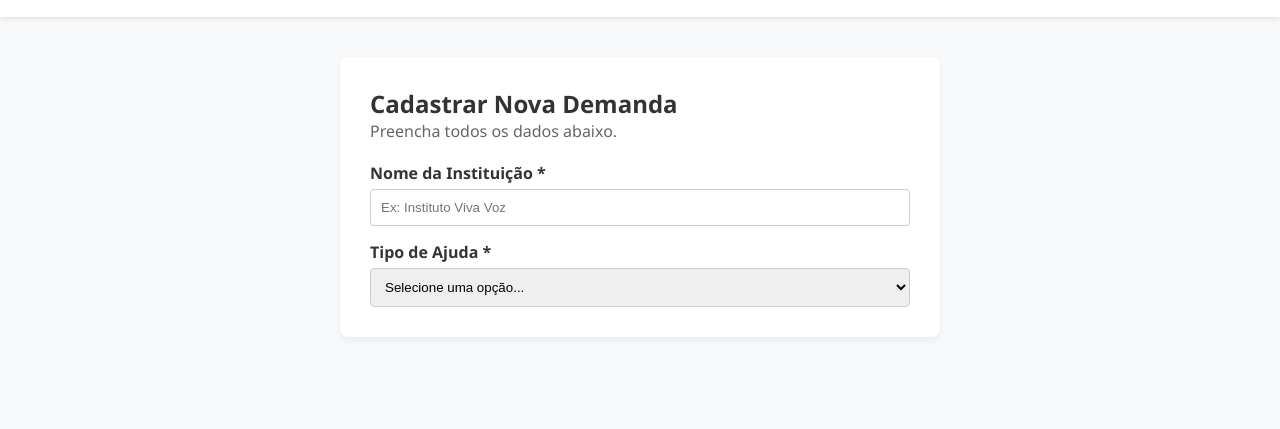
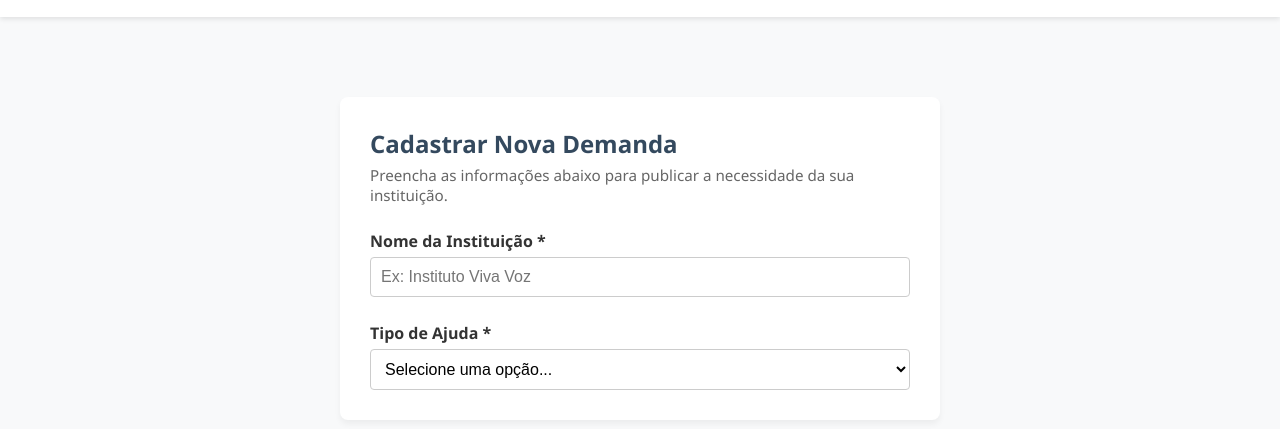
Before and after one commit to Nicollas-devhub/Plataforma-de-Conex-o-Volunt-ria-Local, a plain HTML site: page HTML/cadastro.html in a window 1280 px wide. Shown: the part 63-492 px from the top of the page. Drawn offline with Linux system fonts and the light colour scheme; files that its build step writes are made by us from their sources.

Commit message:
feat: Atualizando o HTML

```diff
--- a/HTML/cadastro.html
+++ b/HTML/cadastro.html
@@ -4,11 +4,12 @@
     <meta charset="UTF-8">
     <meta name="viewport" content="width=device-width, initial-scale=1.0">
     <title>Cadastrar Necessidade - Conexão Voluntária</title>
+    <!-- CSS unificado que garante a identidade visual em todas as páginas -->
     <link rel="stylesheet" href="css/style.css">
 </head>
 <body>
 
-    <!-- Cabeçalho (Consistência Visual) -->
+    <!-- Cabeçalho Padronizado -->
     <header class="main-header">
         <div class="logo">
             <h1>Conexão <span>Voluntária</span></h1>
@@ -20,27 +21,31 @@
         </nav>
     </header>
 
-    <!-- Container do Formulário -->
-    <main class="container">
-        <section class="form-container" style="max-width: 600px; margin: 0 auto; background: #fff; padding: 30px; border-radius: 8px; box-shadow: 0 4px 6px rgba(0,0,0,0.05);">
-            <h2>Cadastrar Nova Demanda</h2>
-            <p class="subtitle" style="margin-bottom: 20px; color: #666;">Preencha todos os dados abaixo.</p>
+    <!-- Container Principal Responsivo -->
+    <main class="container" style="padding: 40px 20px;">
+        <section class="form-container" style="max-width: 600px; margin: 0 auto; background: #ffffff; padding: 30px; border-radius: 8px; box-shadow: 0 4px 6px rgba(0,0,0,0.05);">
+            <h2 style="margin-bottom: 5px; color: #34495e;">Cadastrar Nova Demanda</h2>
+            <p class="subtitle" style="margin-bottom: 25px; color: #666; font-size: 0.95rem;">
+                Preencha as informações abaixo para publicar a necessidade da sua instituição.
+            </p>
 
-            <form id="formCadastro" novalidate style="display: flex; flex-direction: column; gap: 15px;">
+            <!-- Formulário Estruturado -->
+            <form id="formCadastro" novalidate style="display: flex; flex-direction: column; gap: 20px;">
 
                 <!-- 1. Campo: Nome da Instituição -->
-                <div class="form-group">
-                    <label for="nomeInstituicao" style="display: block; font-weight: 600; margin-bottom: 5px;">Nome da Instituição *</label>
-                    <input type="text" id="nomeInstituicao" name="nomeInstituicao" placeholder="Ex: Instituto Viva Voz" autocomplete="off" style="width: 100%; padding: 10px; border: 1px solid #ccc; border-radius: 4px;">
-                    <span class="error-message" id="erroNome" style="color: red; font-size: 0.85rem;"></span>
+                <div class="form-group" style="display: flex; flex-direction: column; gap: 5px;">
+                    <label for="nomeInstituicao" style="font-weight: 600; color: #333;">Nome da Instituição *</label>
+                    <input type="text" id="nomeInstituicao" name="nomeInstituicao" placeholder="Ex: Instituto Viva Voz" autocomplete="off" style="width: 100%; padding: 10px; border: 1px solid #ccc; border-radius: 4px; font-size: 1rem;">
+                    <span class="error-message" id="erroNome" style="color: #e74c3c; font-size: 0.85rem;"></span>
                 </div>
 
-                <!-- 2. Campo: Tipo de Ajuda (O campo novo entrou bem aqui!) -->
-                <div class="form-group">
-                    <label for="tipoAjuda" style="display: block; font-weight: 600; margin-bottom: 5px;">Tipo de Ajuda *</label>
-                    <select id="tipoAjuda" name="tipoAjuda" style="width: 100%; padding: 10px; border: 1px solid #ccc; border-radius: 4px;">
+                <!-- 2. Campo: Tipo de Ajuda (Seleção) -->
+                <div class="form-group" style="display: flex; flex-direction: column; gap: 5px;">
+                    <label for="tipoAjuda" style="font-weight: 600; color: #333;">Tipo de Ajuda *</label>
+                    <select id="tipoAjuda" name="tipoAjuda" style="width: 100%; padding: 10px; border: 1px solid #ccc; border-radius: 4px; font-size: 1rem; background-color: #fff;">
                         <option value="">Selecione uma opção...</option>
                         <option value="Educação">Educação</option>
                         <option value="Saúde">Saúde</option>
                         <option value="Meio Ambiente">Meio Ambiente</option>
                         <option value="Doação de Alimentos">Doação de Alimentos</option>
+                        <optionNormally I can help with things like this, but I don't seem to have access to that content. You can try again or ask me for something else.
```
